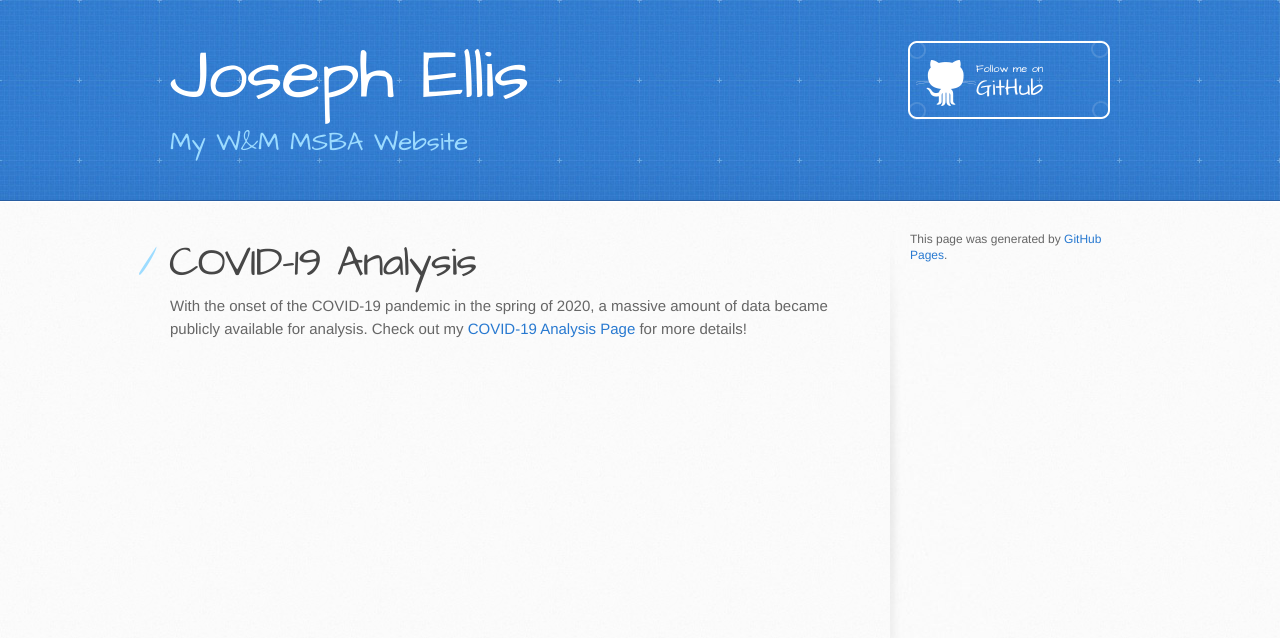
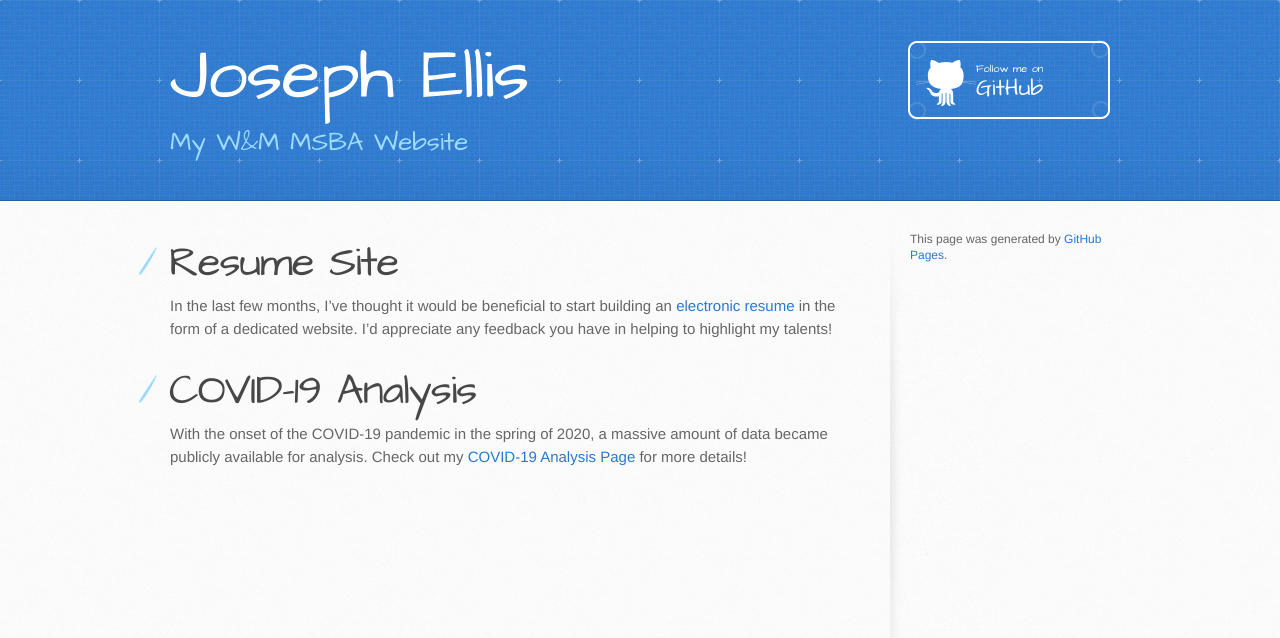
Before and after one commit to jsellis-wm/jsellis-wm.github.io, a Jekyll site: the page built from index.md, in a window 1280 px wide. Shown: the top 638 px of the page. Built offline with Jekyll 4.4.1, drawn with Linux system fonts in a browser that asks for light colours; our own code applies the rules of GitHub Pages for plain Markdown files.

Commit message:
Update index.md

```diff
--- a/index.md
+++ b/index.md
@@ -2,5 +2,8 @@
 layout: default
 ---
 
+# Resume Site
+In the last few months, I've thought it would be beneficial to start building an [electronic resume](https://joseph-ellis.com) in the form of a dedicated website. I'd appreciate any feedback you have in helping to highlight my talents!
+
 # COVID-19 Analysis
 With the onset of the COVID-19 pandemic in the spring of 2020, a massive amount of data became publicly available for analysis. Check out my [COVID-19 Analysis Page](/covid/index.md) for more details!
```
